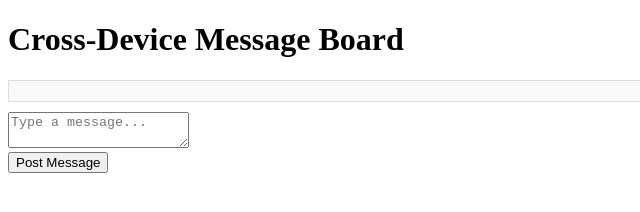
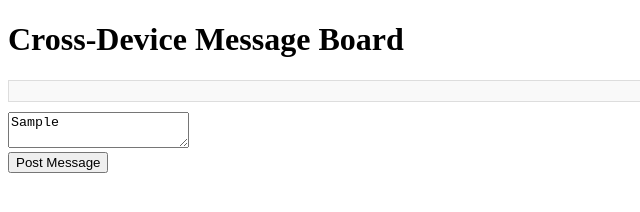
Before and after one commit to sarinduhimash/sarindu, a plain HTML site: page clipboard.html in a window 1280 px wide. Both pictures are taken after typing "Sample" into the empty fields and a click on the button "Post Message". Shown: the full height of the page, 0-640 px from the left. Drawn offline with Linux system fonts and the light colour scheme; no server answers.

Commit message:
clipboard.html

```diff
--- a/clipboard.html
+++ b/clipboard.html
@@ -31,11 +31,11 @@
     <button onclick="postMessage()">Post Message</button>
 
     <script>
-        // Firebase configuration (replace with your own Firebase config object)
+        // Firebase configuration
         const firebaseConfig = {
             apiKey: "AIzaSyAyxBi4IbbhejxEYgsNn1jNwm58LaIJfHk",
             authDomain: "clipboard-d9f13.firebaseapp.com",
-            databaseURL: "https://clipboard-d9f13-default-rtdb.firebaseio.com`",
+            databaseURL: "https://clipboard-d9f13-default-rtdb.firebaseio.com",
             projectId: "clipboard-d9f13",
             storageBucket: "clipboard-d9f13.appspot.com",
             messagingSenderId: "368901462318",
@@ -71,8 +71,13 @@
             const newMessage = messageInput.value.trim();
 
             if (newMessage) {
-                messagesRef.push(newMessage); // Push the new message to Firebase
-                messageInput.value = ''; // Clear the input
+                messagesRef.push(newMessage)  // Push the new message to Firebase
+                    .then(() => {
+                        messageInput.value = ''; // Clear the input
+                    })
+                    .catch(error => {
+                        console.error('Error writing new message to Firebase', error);
+                    });
             }
         }
     </script>
```
